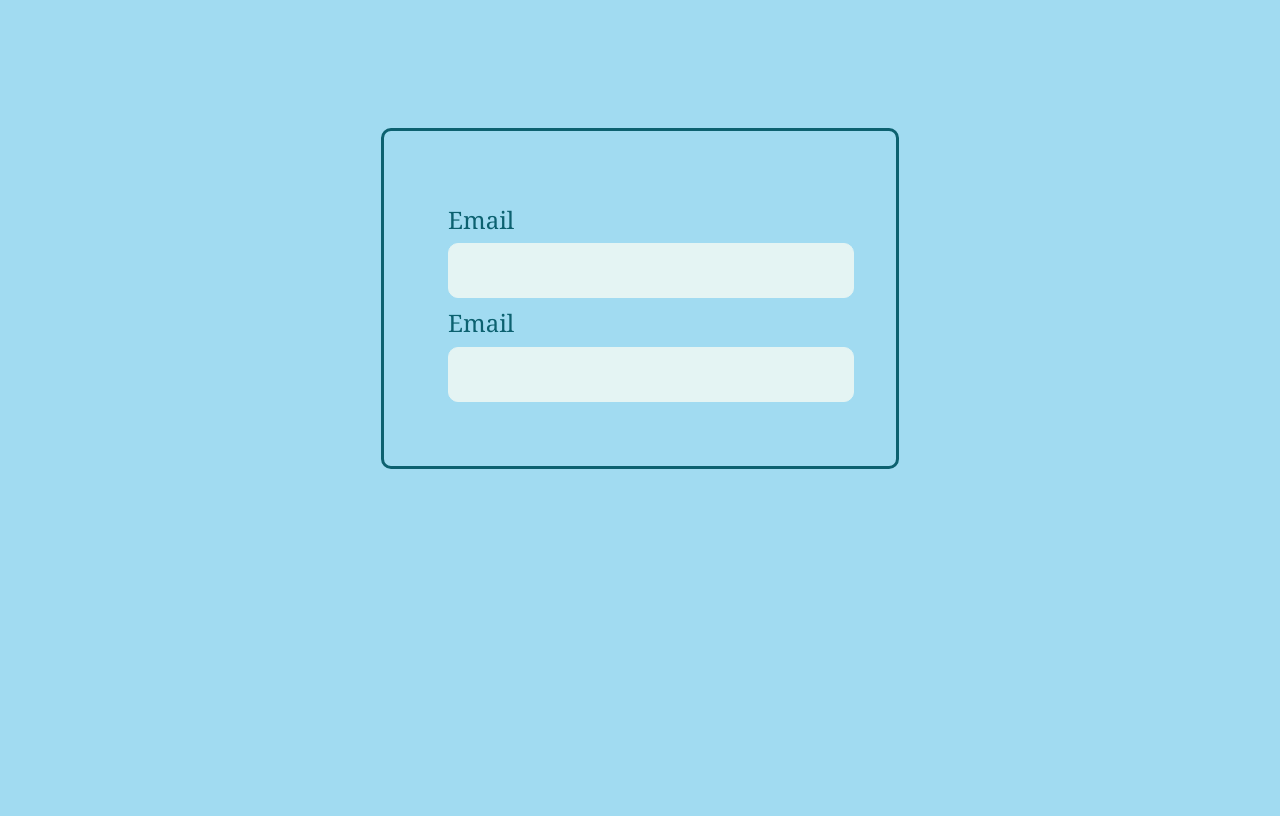
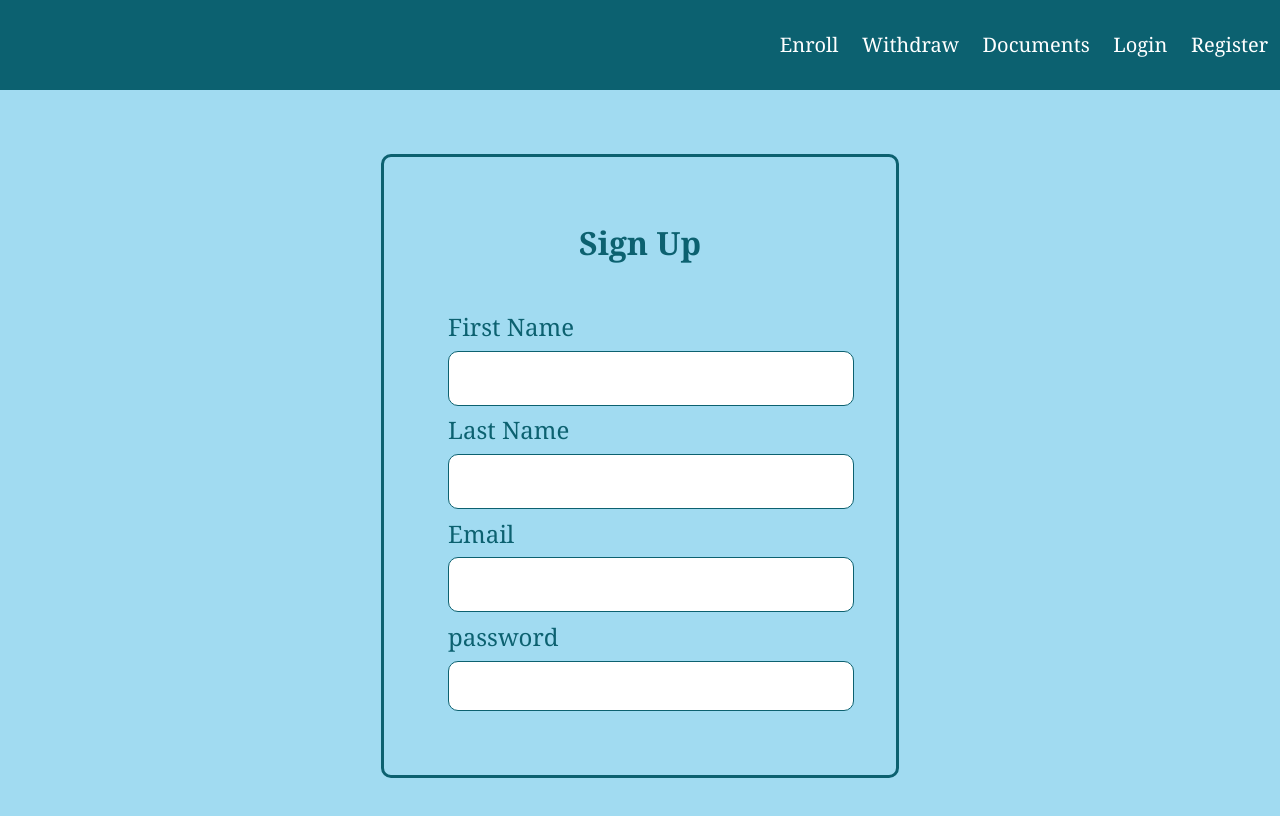
Before and after one commit to Mahmoud-Bakir/E-Learning-System-trial-, a React (Create React App) app in the folder frontend/my-app/: page /register in a window 1280 px wide. Shown: the top 816 px of the page. Built offline with nearby package versions, Linux system fonts and the light colour scheme.

Commit message:
Added Navbar

```diff
--- /dev/null
+++ b/frontend/my-app/src/components/NavBar/nav.css
@@ -0,0 +1,43 @@
+nav{
+    background-color: var(--extra_blue);
+    width: 100%;
+    min-height: 90px;
+    display: flex;
+    align-items: center;
+    justify-content:flex-end;
+}
+.nav-links-container{
+    width: 40%;
+    height: 5rem;
+    display: flex;
+    align-items: center;
+    justify-content: center;
+    justify-content: space-around;
+}
+.nav-links-container a{
+    font-size: 1.25rem;
+    line-height: 90px;
+    text-decoration: none;
+    color: var(--white);
+}
+.nav-links-container a:hover{
+    text-decoration: none;
+    background-color: var(--blue);
+    border-radius: 10px;
+    color: var(--black);
+}
+
+@media screen and (max-width: 480px) {
+    nav{
+        width: 100%;
+        min-height: 50px;;
+    }
+    .nav-logo-container{
+        width: 150px;
+        height: 3rem;
+        margin-top: 2%;
+    }
+    .nav-links-container{
+        display: none;
+    }
+  }
--- /dev/null
+++ b/frontend/my-app/src/components/NavBar/nav.jsx
@@ -0,0 +1,18 @@
+import "./nav.css"
+
+const Nav =()=>{
+return(
+    <nav>
+    <div className="nav-links-container">
+        <a href="">Enroll</a>
+        <a href="" >Withdraw</a>
+        <a href="">Documents</a>
+        <a href="">Login</a>
+        <a href="">Register</a>
+
+    </div>
+</nav>
+)
+
+}
+export default Nav
--- a/frontend/my-app/src/components/Partition/partition.css
+++ b/frontend/my-app/src/components/Partition/partition.css
@@ -6,25 +6,26 @@
     width: 100%;
 }
 h1{
-    color: var(--white);
+    color: var(--extra_blue);
+    font-family: Georgia, serif;
 }
 label{
     margin-top: 2%;
-    color: var(--white);
     font-size: 1.5em;
     color:var(--extra_blue)
 }
 .part input{
     margin-top: 2%;
     padding: 10px;
-    border: 1px solid  var(--baby);
+    border: 1px solid  var(--extra_blue);
     border-radius: 10px;
-    background-color: var(--baby);
+    background-color: var(--white);
     color: var(--extra_blue);
     width: 100%;
     font-size: 1.5em;
 
 }
+
 input[type='password'] {
     font-family: Verdana;
     letter-spacing: 0.125em;
--- a/frontend/my-app/src/components/Signup_form/signup.css
+++ b/frontend/my-app/src/components/Signup_form/signup.css
@@ -1,6 +1,6 @@
 .form_container{
     padding: 5%;
-    margin-top: 10%;
+    margin-top: 5%;
     margin-left: auto;
     margin-right: auto;
     display: flex;
--- a/frontend/my-app/src/components/Signup_form/signup.jsx
+++ b/frontend/my-app/src/components/Signup_form/signup.jsx
@@ -1,11 +1,18 @@
+import Nav from "../NavBar/nav"
 import Partition from "../Partition/partition"
 import "./signup.css"
 const SignupForm=()=>{
-    return(
+    return(<>
+        <Nav/>
         <div className="form_container">
+            <h1>Sign Up</h1>
+            <Partition lname={"First Name"} itype={"text"}/>
+            <Partition lname={"Last Name"} itype={"text"}/>
             <Partition lname={"Email"} itype={"email"}/>
-            <Partition lname={"Email"} itype={"email"}/>
+            <Partition lname={"password"} itype={"password"}/>
+
         </div>
+        </>
     )
 }
 export default SignupForm
--- a/frontend/my-app/src/index.css
+++ b/frontend/my-app/src/index.css
@@ -1,5 +1,4 @@
 :root {
-  --baby: #E4F4F3;
   --blue: #A1DBF1;
   --extra_blue: #0C6170;
   --black: #31352E;
```
